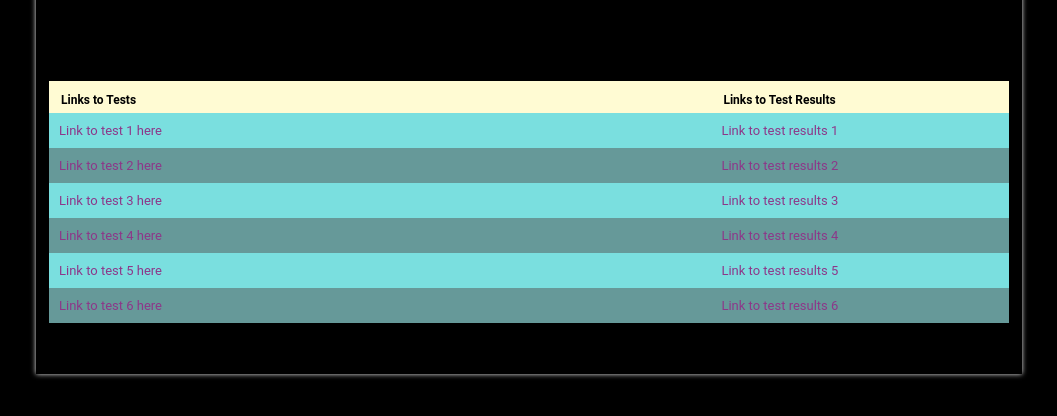
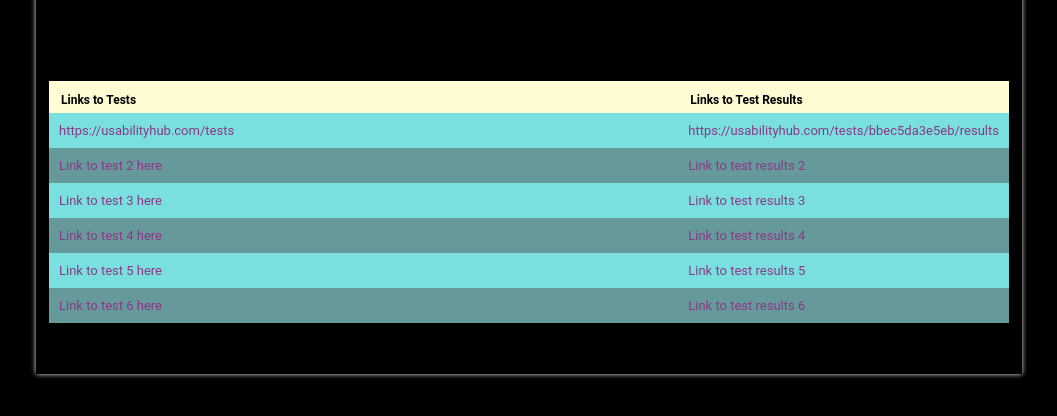
Before and after one commit to jc-roll/WUI, a plain HTML site: page index.html in a window 1280 px wide. Shown: the part 228-644 px from the top of the page, without its empty margins (111-1168 px from the left). Drawn offline with Linux system fonts and the light colour scheme.

Commit message:
finished
done with day 1 lab

```diff
--- a/index.html
+++ b/index.html
@@ -42,8 +42,8 @@
        </thead>
        <tbody>
           <tr class="odd">
-             <td><a href="#">Link to test 1 here</a></td>
-             <td><a href="">Link to test results 1</a></td>
+             <td><a href="#">https://usabilityhub.com/tests</a></td>
+             <td><a href="">https://usabilityhub.com/tests/bbec5da3e5eb/results</a></td>
           </tr>
           <tr>
              <td><a href="#">Link to test 2 here</a></td>
```
Also changed, not shown: B1_test20.jpg (deleted), text_201.jpg (deleted), text_2011.jpg (deleted), 5 other files.
